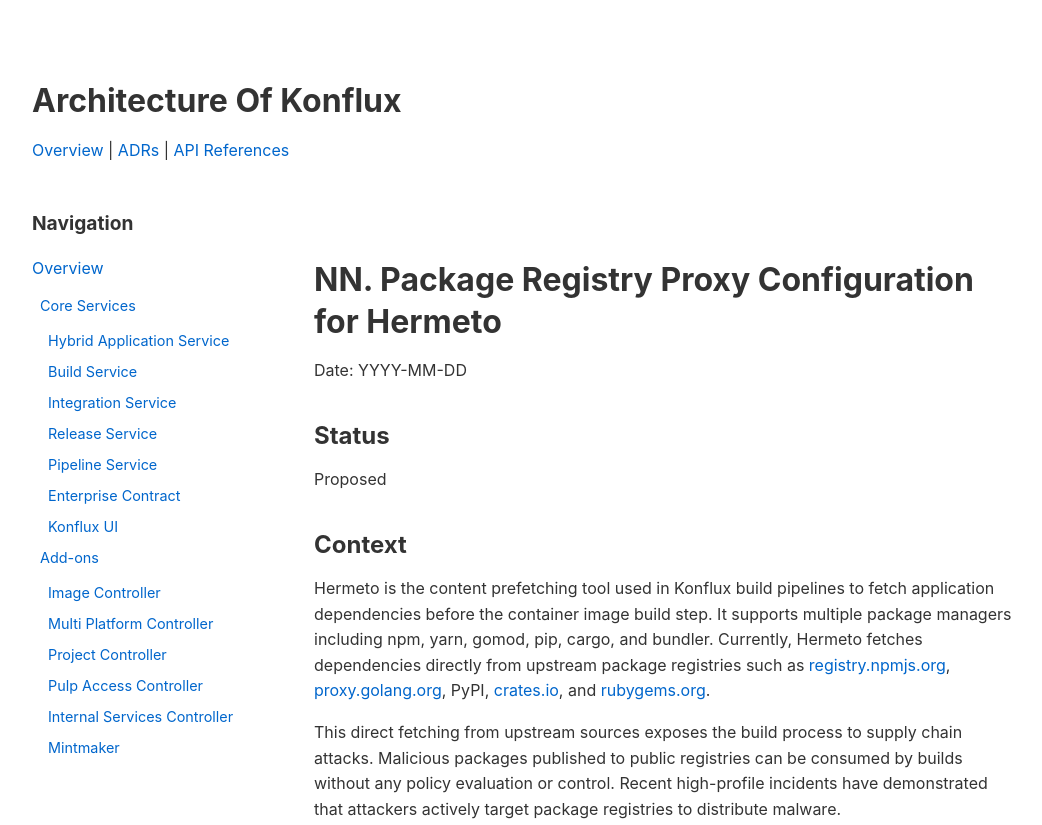
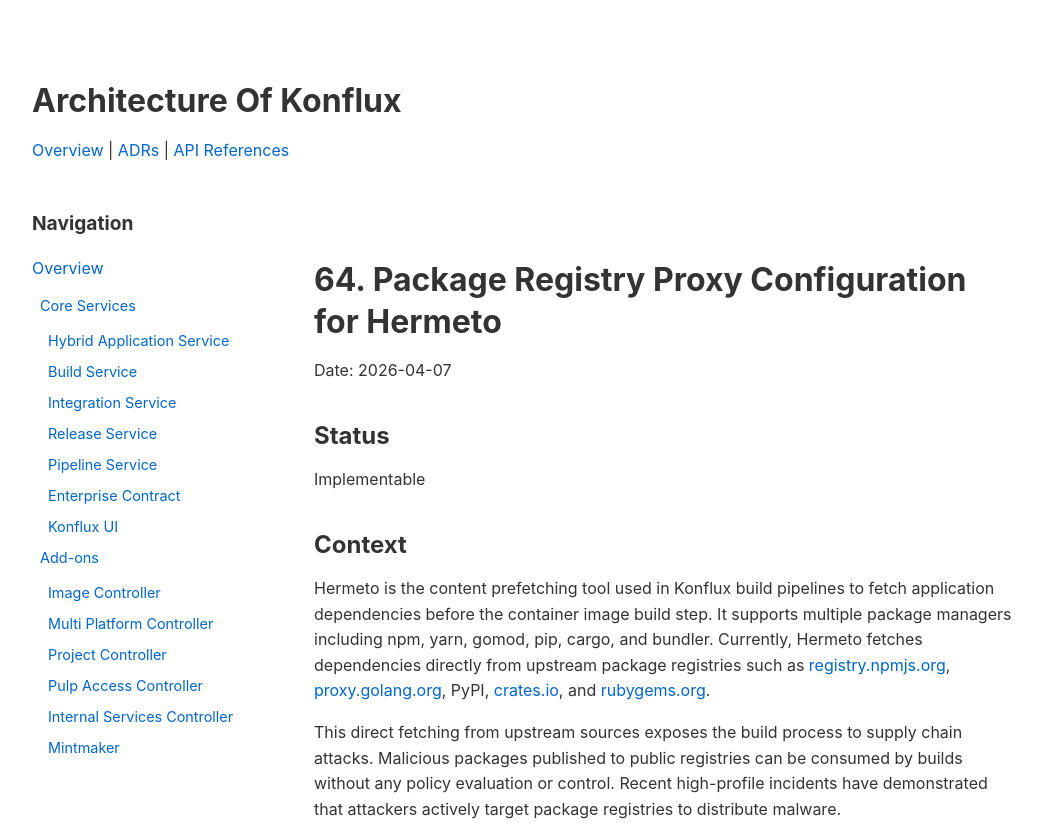
Before and after one commit to konflux-ci/architecture, an Eleventy site: page ADR/00NN-hermeto-package-registry-proxy.md in a window 1280 px wide. Shown: the top 825 px of the page, without its empty margins (0-1042 px from the left). Built offline with nearby package versions, Linux system fonts and the light colour scheme; Eleventy itself is replaced by a stand-in of ours; files that its build step writes are made by us from their sources; what eleventy-plugin-toc, markdown-it-replace-link would draw is missing.

Commit message:
Set ADR ID and date, update ADR status to implementable
Updated the ADR to reflect the new status and date, plus I set a ADR index/ID to 64.

```diff
--- a/ADR/00NN-hermeto-package-registry-proxy.md
+++ b/ADR/00NN-hermeto-package-registry-proxy.md
@@ -1,10 +1,10 @@
-# NN. Package Registry Proxy Configuration for Hermeto
+# 64. Package Registry Proxy Configuration for Hermeto
 
-Date: YYYY-MM-DD
+Date: 2026-04-07
 
 ## Status
 
-Proposed
+Implementable
 
 ## Context
 
```
